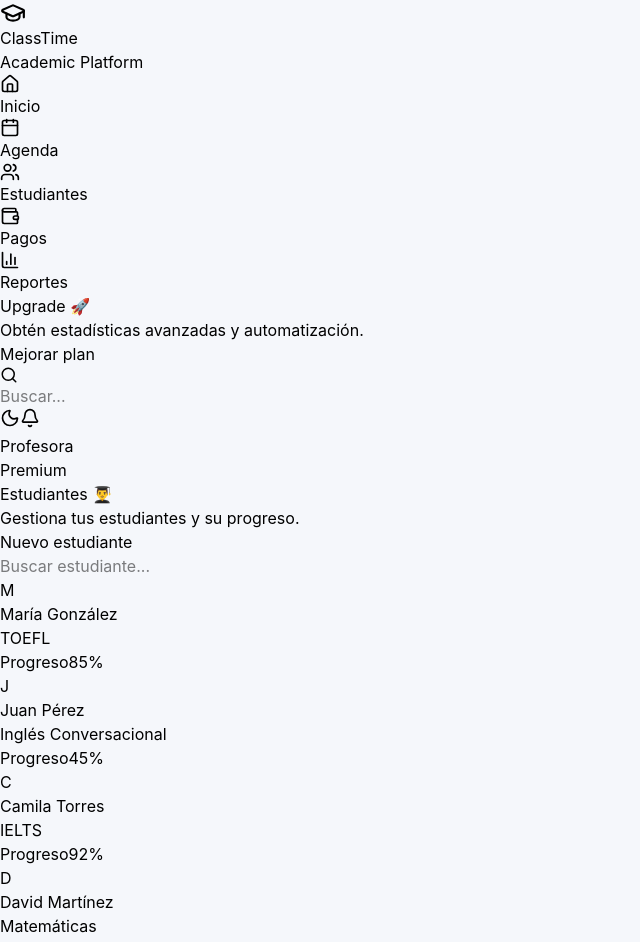
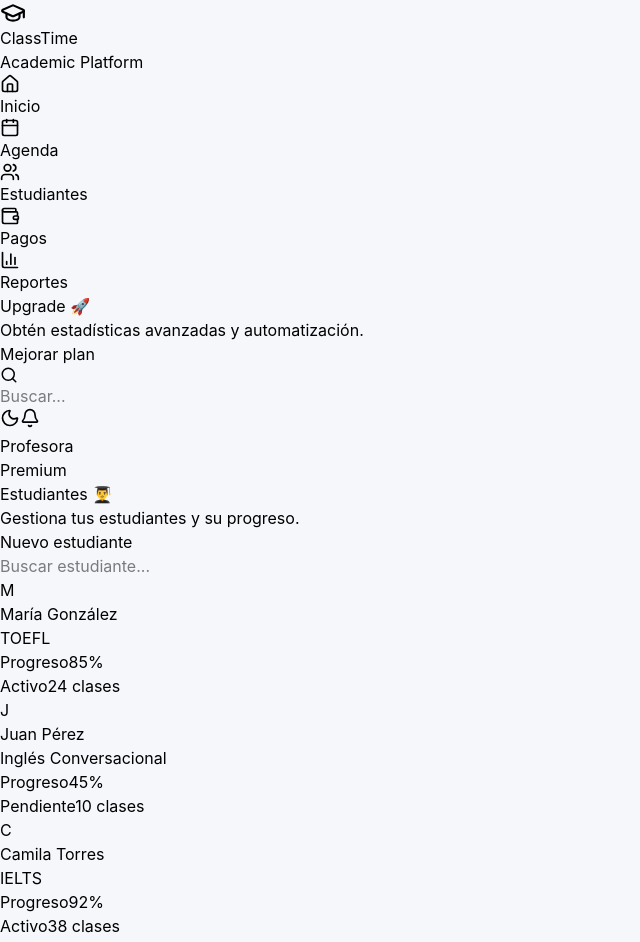
Before and after one commit to JOliverosRIng/AppDeAgendamientos, a React (Vite) app: page /students in a window 1280 px wide. Shown: the top 942 px of the page, without its empty margins (0-640 px from the left). Built offline with nearby package versions, Linux system fonts and the light colour scheme.

Commit message:
feat(ui): add animations, empty states and improve students dashboard UX

```diff
--- a/package.json
+++ b/package.json
@@ -14,7 +14,7 @@
     "@fullcalendar/interaction": "^6.1.20",
     "@fullcalendar/react": "^6.1.20",
     "@fullcalendar/timegrid": "^6.1.20",
-    "framer-motion": "^12.38.0",
+    "framer-motion": "^12.39.0",
     "lucide-react": "^1.16.0",
     "react": "^19.2.6",
     "react-dom": "^19.2.6",
--- a/src/components/StudentCard.jsx
+++ b/src/components/StudentCard.jsx
@@ -1,3 +1,5 @@
+import { motion } from "framer-motion";
+
 function StudentCard({
   student,
   onClick,
@@ -5,15 +7,51 @@ function StudentCard({
 
   return (
 
-    <div
+    <motion.div
       onClick={() => onClick(student)}
-      className="bg-white dark:bg-slate-800 p-6 rounded-3xl shadow-sm border border-gray-100 dark:border-slate-700 transition hover:scale-[1.02] duration-300 cursor-pointer"
+
+      initial={{ opacity: 0, y: 20 }}
+
+      animate={{ opacity: 1, y: 0 }}
+
+      whileHover={{
+        scale: 1.03,
+      }}
+
+      transition={{
+        duration: 0.3,
+      }}
+
+      className="
+          w-full
+          min-h-[260px]
+          bg-white
+          dark:bg-slate-800
+          p-6
+          rounded-3xl
+          shadow-sm
+          border
+          border-gray-100
+          dark:border-slate-700
+          cursor-pointer
+      "
     >
 
       {/* Avatar */}
       <div className="flex items-center gap-4">
 
-        <div className="w-14 h-14 rounded-full bg-[#6C63FF] flex items-center justify-center text-white font-bold text-xl">
+        <div className="
+          w-14
+          h-14
+          rounded-full
+          bg-[#6C63FF]
+          flex
+          items-center
+          justify-center
+          text-white
+          font-bold
+          text-xl
+        ">
 
           {student.name.charAt(0)}
 
@@ -48,20 +86,60 @@ function StudentCard({
 
         </div>
 
-        <div className="w-full h-3 bg-gray-200 dark:bg-slate-700 rounded-full overflow-hidden">
+        <div className="
+          w-full
+          h-3
+          bg-gray-200
+          dark:bg-slate-700
+          rounded-full
+          overflow-hidden
+        ">
 
-          <div
-            className="h-full bg-[#6C63FF]"
-            style={{
+          <motion.div
+            initial={{ width: 0 }}
+
+            animate={{
               width: `${student.progress}%`,
             }}
+
+            transition={{
+              duration: 0.8,
+            }}
+
+            className="h-full bg-[#6C63FF]"
           />
 
         </div>
 
       </div>
 
-    </div>
+      {/* Footer */}
+      <div className="mt-6 flex justify-between items-center">
+
+        <span className="
+          text-sm
+          px-3
+          py-1
+          rounded-full
+          bg-green-100
+          text-green-700
+          dark:bg-green-900/30
+          dark:text-green-400
+        ">
+
+          {student.status}
+
+        </span>
+
+        <span className="text-sm text-gray-500">
+
+          {student.classes} clases
+
+        </span>
+
+      </div>
+
+    </motion.div>
 
   );
 }
--- a/src/pages/Students.jsx
+++ b/src/pages/Students.jsx
@@ -1,8 +1,11 @@
-import {useEffect,useState,} from "react";
+import { useEffect, useState } from "react";
+
 import StudentCard from "../components/StudentCard";
 import StudentModal from "../components/StudentModal";
 import StudentFormModal from "../components/StudentFormModal";
+
 import { toast } from "react-toastify";
+
 import { students as initialStudents } from "../data/students";
 
 function Students() {
@@ -14,16 +17,22 @@ function Students() {
 
   const [search, setSearch] = useState("");
 
-  const [showFormModal, setShowFormModal] = useState(false);
+  const [showFormModal, setShowFormModal] =
+    useState(false);
 
   const [editingStudent, setEditingStudent] =
     useState(null);
 
+  // Cargar estudiantes
   useEffect(() => {
 
-    const savedStudents = localStorage.getItem("students");
+    const savedStudents =
+      localStorage.getItem("students");
 
-    if (savedStudents && JSON.parse(savedStudents).length > 0) {
+    if (
+      savedStudents &&
+      JSON.parse(savedStudents).length > 0
+    ) {
 
       setStudents(JSON.parse(savedStudents));
 
@@ -35,6 +44,7 @@ function Students() {
 
   }, []);
 
+  // Guardar estudiantes
   useEffect(() => {
 
     localStorage.setItem(
@@ -44,6 +54,7 @@ function Students() {
 
   }, [students]);
 
+  // Filtrar estudiantes
   const filteredStudents = students.filter(
     (student) =>
       student.name
@@ -51,6 +62,7 @@ function Students() {
         .includes(search.toLowerCase())
   );
 
+  // Agregar estudiante
   const handleAddStudent = (student) => {
 
     setStudents([
@@ -60,6 +72,7 @@ function Students() {
 
   };
 
+  // Eliminar estudiante
   const handleDeleteStudent = (id) => {
 
     const updatedStudents =
@@ -71,10 +84,12 @@ const handleDeleteStudent = (id) => {
     setStudents(updatedStudents);
 
     setSelectedStudent(null);
+
     toast.error("Estudiante eliminado");
 
   };
 
+  // Editar estudiante
   const handleEditStudent = (updatedStudent) => {
 
     const updatedStudents =
@@ -88,12 +103,15 @@ const handleEditStudent = (updatedStudent) => {
 
     setStudents(updatedStudents);
 
+    toast.info("Estudiante actualizado");
+
   };
 
   return (
+
     <div>
 
-      {/* Header */}
+      {/* HEADER */}
       <div className="flex justify-between items-center mb-10">
 
         <div>
@@ -109,8 +127,22 @@ const handleEditStudent = (updatedStudent) => {
         </div>
 
         <button
-          onClick={() => setShowFormModal(true)}
-          className="bg-[#6C63FF] text-white px-6 py-3 rounded-2xl hover:opacity-90 transition"
+          onClick={() => {
+
+            setEditingStudent(null);
+
+            setShowFormModal(true);
+
+          }}
+          className="
+            bg-[#6C63FF]
+            text-white
+            px-6
+            py-3
+            rounded-2xl
+            hover:opacity-90
+            transition
+          "
         >
 
           Nuevo estudiante
@@ -119,8 +151,17 @@ const handleEditStudent = (updatedStudent) => {
 
       </div>
 
-      {/* Search */}
-      <div className="bg-white dark:bg-slate-800 rounded-3xl p-5 mb-8 border border-gray-100 dark:border-slate-700">
+      {/* SEARCH */}
+      <div className="
+        bg-white
+        dark:bg-slate-800
+        rounded-3xl
+        p-5
+        mb-8
+        border
+        border-gray-100
+        dark:border-slate-700
+      ">
 
         <input
           type="text"
@@ -129,13 +170,27 @@ const handleEditStudent = (updatedStudent) => {
           onChange={(e) =>
             setSearch(e.target.value)
           }
-          className="w-full bg-transparent outline-none dark:text-white"
+          className="
+            w-full
+            bg-transparent
+            outline-none
+            dark:text-white
+          "
         />
 
       </div>
 
-      {/* Students Grid */}
-      <div className="grid grid-cols-1 md:grid-cols-2 xl:grid-cols-3 gap-6">
+      {/* GRID */}
+      {
+        filteredStudents.length > 0 ? (
+
+          <div className="
+            grid
+            grid-cols-1
+            md:grid-cols-2
+            xl:grid-cols-3
+            gap-6
+          ">
 
             {filteredStudents.map((student) => (
 
@@ -149,7 +204,43 @@ const handleEditStudent = (updatedStudent) => {
 
           </div>
 
-      {/* Modal */}
+        ) : (
+
+          <div className="
+            bg-white
+            dark:bg-slate-800
+            rounded-3xl
+            p-16
+            text-center
+            border
+            border-gray-100
+            dark:border-slate-700
+          ">
+
+            <h2 className="
+              text-3xl
+              font-bold
+              mb-4
+              dark:text-white
+            ">
+
+              No se encontraron estudiantes 😢
+
+            </h2>
+
+            <p className="text-gray-500">
+
+              Intenta cambiar la búsqueda
+              o crear uno nuevo.
+
+            </p>
+
+          </div>
+
+        )
+      }
+
+      {/* MODAL DETALLES */}
       <StudentModal
         student={selectedStudent}
         onClose={() =>
@@ -167,6 +258,7 @@ const handleEditStudent = (updatedStudent) => {
         }}
       />
 
+      {/* MODAL FORMULARIO */}
       {
         showFormModal && (
 
@@ -178,11 +270,8 @@ const handleEditStudent = (updatedStudent) => {
               setEditingStudent(null);
 
             }}
-
             onAddStudent={handleAddStudent}
-
             onEditStudent={handleEditStudent}
-
             editingStudent={editingStudent}
           />
 
@@ -190,6 +279,7 @@ const handleEditStudent = (updatedStudent) => {
       }
 
     </div>
+
   );
 }
 
```
Also changed, not shown: 1 other file (tests, documents, lock files or other folders). Lines whose indentation alone changed are shown as unchanged.
